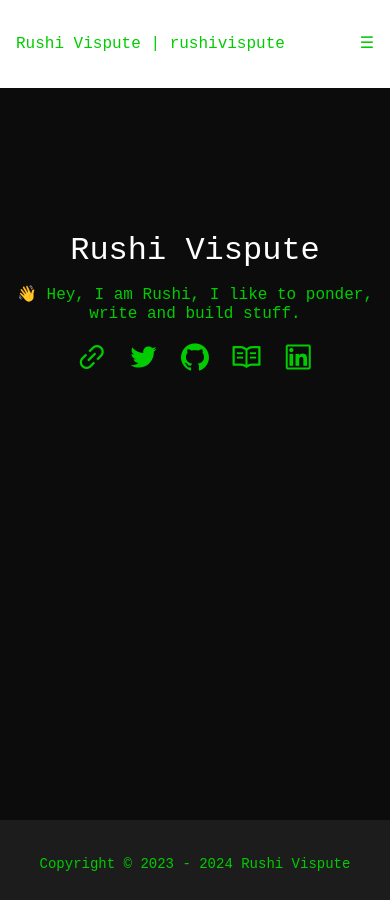
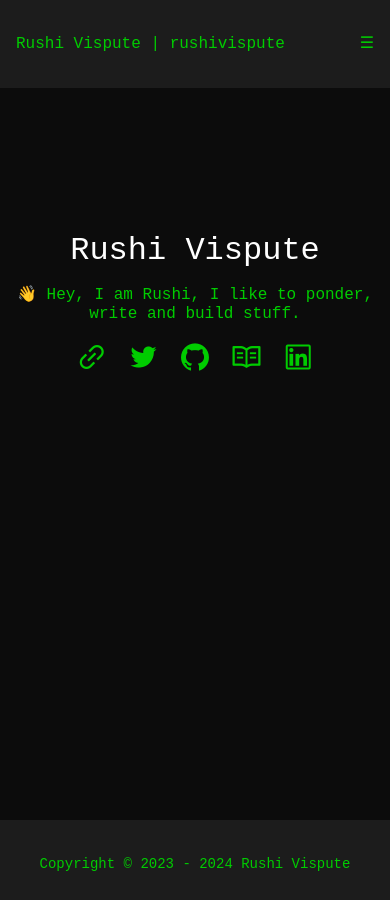
Before and after one commit to Styleebender/rushi_vispute, a Jekyll site: the page built from index.md, in a window 390 px wide. Built offline with Jekyll 4.4.1, drawn with Linux system fonts in a browser that asks for light colours.

Commit message:
Update style.css

```diff
--- a/assets/css/style.css
+++ b/assets/css/style.css
@@ -1417,7 +1417,7 @@ a.toc-link {
         padding: 0;
         margin: 0;
         line-height: 5.5em;
-        background: #fff;
+        background: #1c1c1c;
     }
     .navbar-mobile .container .navbar-header {
         display: flex;
@@ -1477,7 +1477,7 @@ a.toc-link {
     }
     .navbar-mobile .container .menu {
         text-align: center;
-        background: #fff;
+        background: #1c1c1c;
         border-top: 1px solid #000;
         padding-top: 1em;
         padding-bottom: 1em;
```
